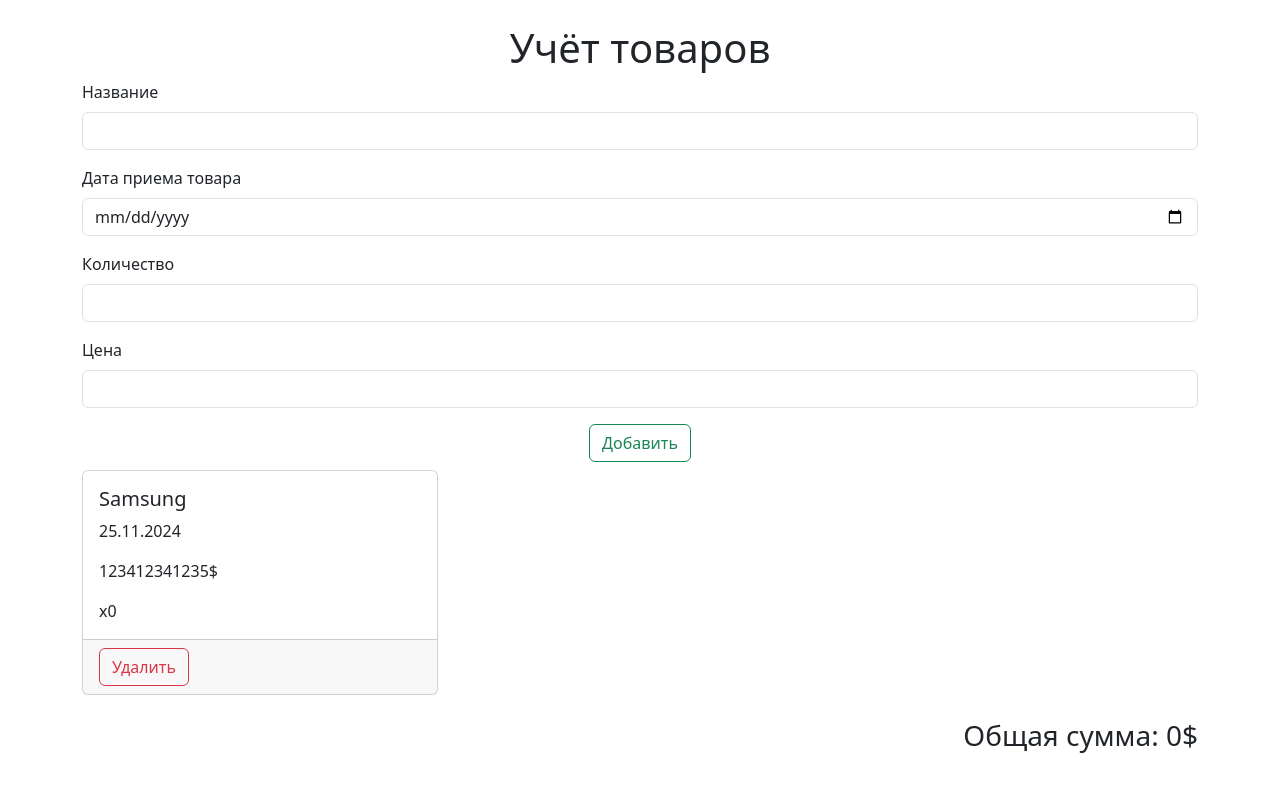
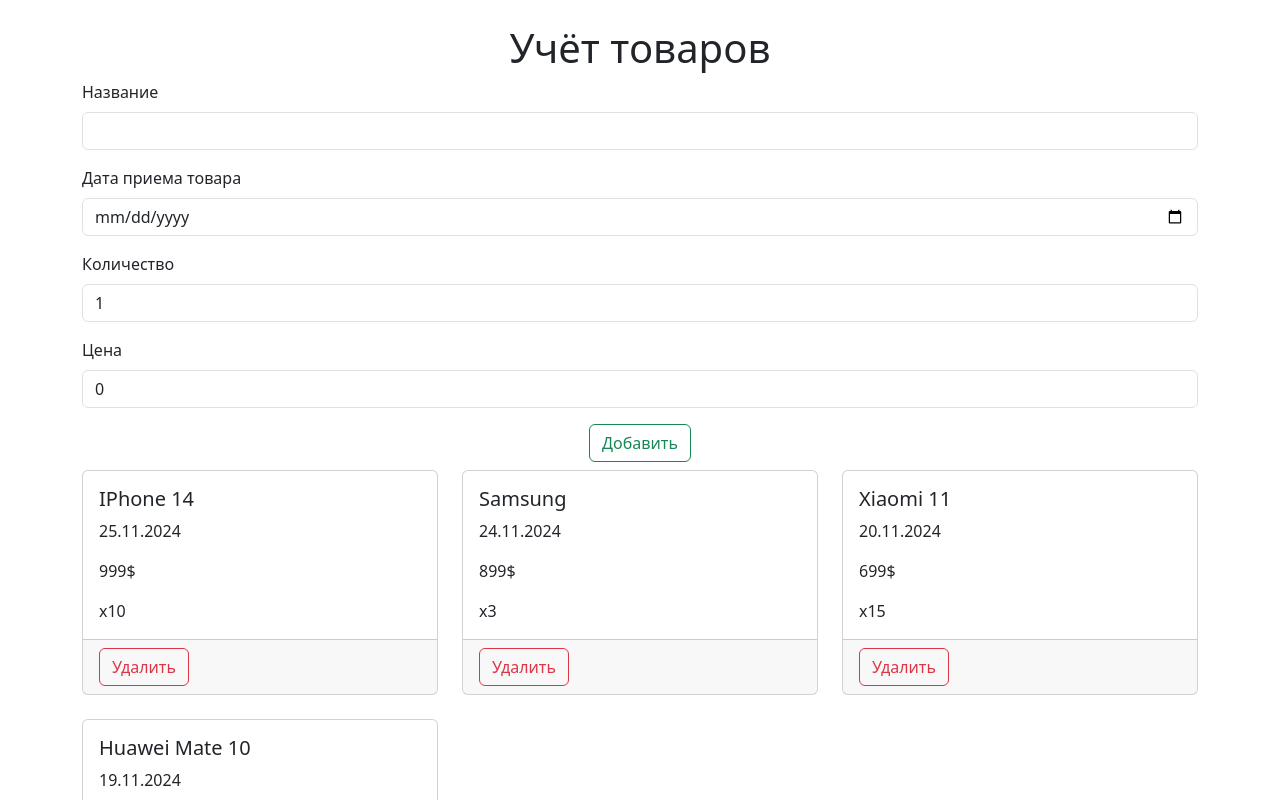
Before and after one commit to matuha07/product-page, a Vue app: page / in a window 1280 px wide. Shown: the top 800 px of the page. Built offline with nearby package versions, Linux system fonts and the light colour scheme.

Commit message:
add app functionality

```diff
--- a/src/App.vue
+++ b/src/App.vue
@@ -1,4 +1,65 @@
 <script setup>
+import { ref } from 'vue';
+import { computed } from 'vue';
+
+  const products = ref([
+    {
+      id: 1,
+      name: 'IPhone 14',
+      date: '25.11.2024',
+      count: 10,
+      price: 999
+    },
+    {
+      id: 2,
+      name: 'Samsung',
+      date: '24.11.2024',
+      count: 3,
+      price: 899
+    },
+    {
+      id: 3,
+      name: 'Xiaomi 11',
+      date: '20.11.2024',
+      count: 15,
+      price: 699
+    },
+    {
+      id: 4,
+      name: 'Huawei Mate 10',
+      date: '19.11.2024',
+      count: 8,
+      price: 799
+    }
+
+    ]);
+
+const name = ref('');
+const date = ref('');
+const count = ref(1);
+const price = ref(0);
+
+const addProduct = () => {
+  if (name.value && date.value && count.value && price.value) {
+    products.value.push(
+      {
+      id: Date.now(),
+      name: name.value,
+      date: date.value,
+      count: count.value,
+      price: price.value,
+    }
+    );
+  }
+}
+
+const removeProduct = (id) => {
+  products.value = products.value.filter((product) => product.id != id);
+}
+
+const totalSum =  computed(() => {
+  return products.value.reduce((sum, product) => sum + (product.price * product.count), 0)
+});
 
 </script>
 
@@ -11,22 +72,22 @@
         <form action="">
           <div class="mb-3">
             <label for="name" class="form-label">Название</label>
-            <input type="text" class="form-control" id="name">
+            <input type="text" class="form-control" id="name" v-model="name">
           </div>
           <div class="mb-3">
             <label for="date" class="form-label">Дата приема товара</label>
-            <input type="date" class="form-control" id="date">
+            <input type="date" class="form-control" id="date" v-model="date">
           </div>
           <div class="mb-3">
             <label for="count" class="form-label">Количество</label>
-            <input type="number" class="form-control" id="count">
+            <input type="number" class="form-control" id="count" v-model="count">
           </div>
           <div class="mb-3">
             <label for="price" class="form-label">Цена</label>
-            <input type="number" class="form-control" id="price">
+            <input type="number" class="form-control" id="price" v-model="price">
           </div>
           <div class="mb-2 text-center">
-            <button type="button" class="btn btn-outline-success">Добавить</button>
+            <button type="button" @click="addProduct" class="btn btn-outline-success">Добавить</button>
           </div>
         </form>
       </div>
@@ -35,16 +96,16 @@
 
 
     <div class="row row-cols-1 row-cols-md-3 g-4">
-  <div class="col">
+  <div class="col" v-for="product in products" :key="product.id">
     <div class="card">
       <div class="card-body">
-        <h5 class="card-title">Samsung</h5>
-        <p class="card-text">25.11.2024</p>
-        <p class="card-text">123412341235$</p>
-        <p class="card-text">x0</p>
+        <h5 class="card-title">{{ product.name }}</h5>
+        <p class="card-text">{{ product.date }}</p>
+        <p class="card-text">{{ product.price }}$</p>
+        <p class="card-text">x{{ product.count }}</p>
       </div>
       <div class="card-footer">
-        <button class="btn btn-outline-danger">Удалить</button>
+        <button class="btn btn-outline-danger" @click="removeProduct(product.id)">Удалить</button>
       </div>
     </div>
   </div>
@@ -52,7 +113,7 @@
 </div>
 <div class="row my-4">
     <div class="col">
-      <h3 class="text-end">Общая сумма: 0$</h3>
+      <h3 class="text-end">Общая сумма: {{ totalSum }}$</h3>
     </div>
   </div>
   </div>
```
